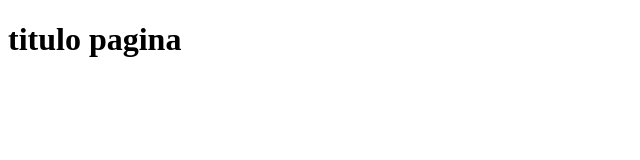
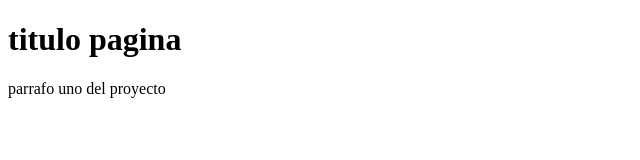
Before and after one commit to serchonodera117/practica_git_2, a plain HTML site: page index.html in a window 1280 px wide. Shown: the whole page, without its empty margins (0-640 px from the left). Drawn offline with Linux system fonts and the light colour scheme.

Commit message:
Update index.html

```diff
--- a/index.html
+++ b/index.html
@@ -8,5 +8,6 @@
 </head>
 <body>
     <h1>titulo pagina</h1>
+    <p>parrafo uno del proyecto</p>
 </body>
 </html>
```
